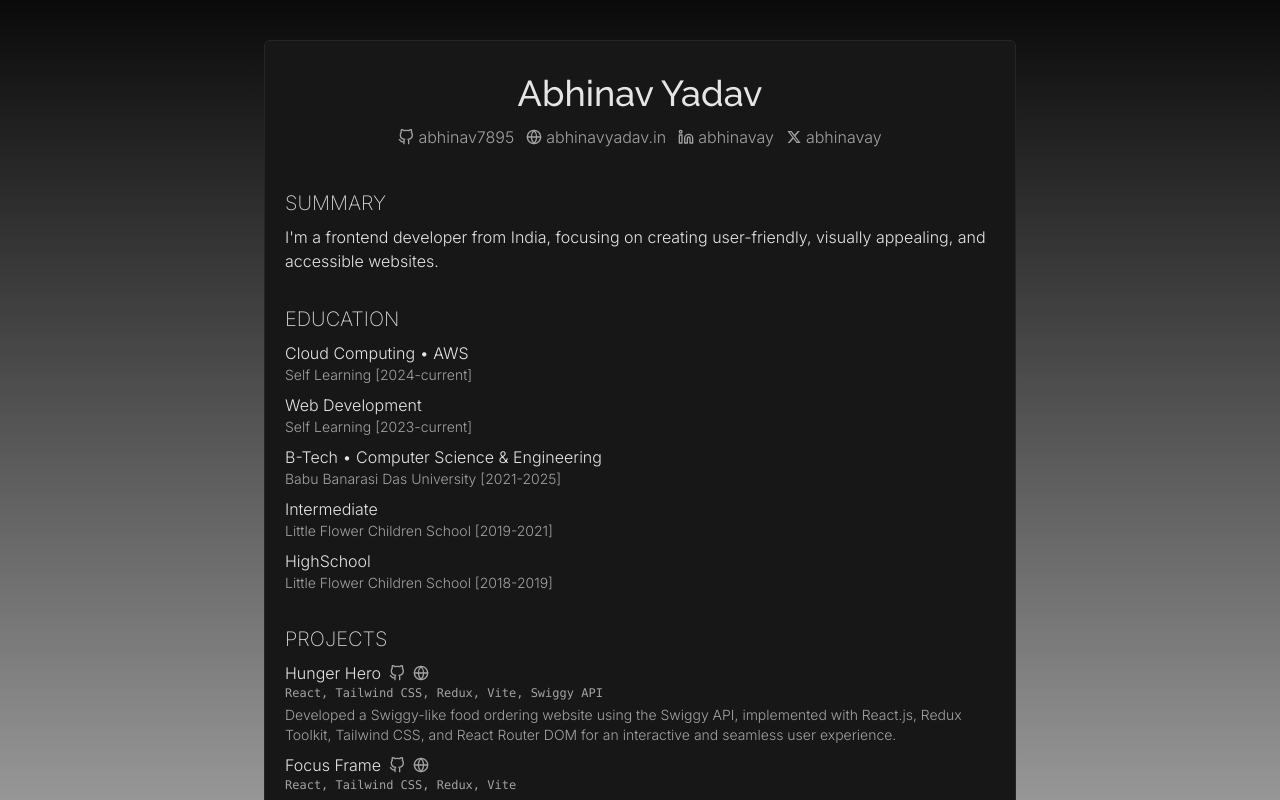
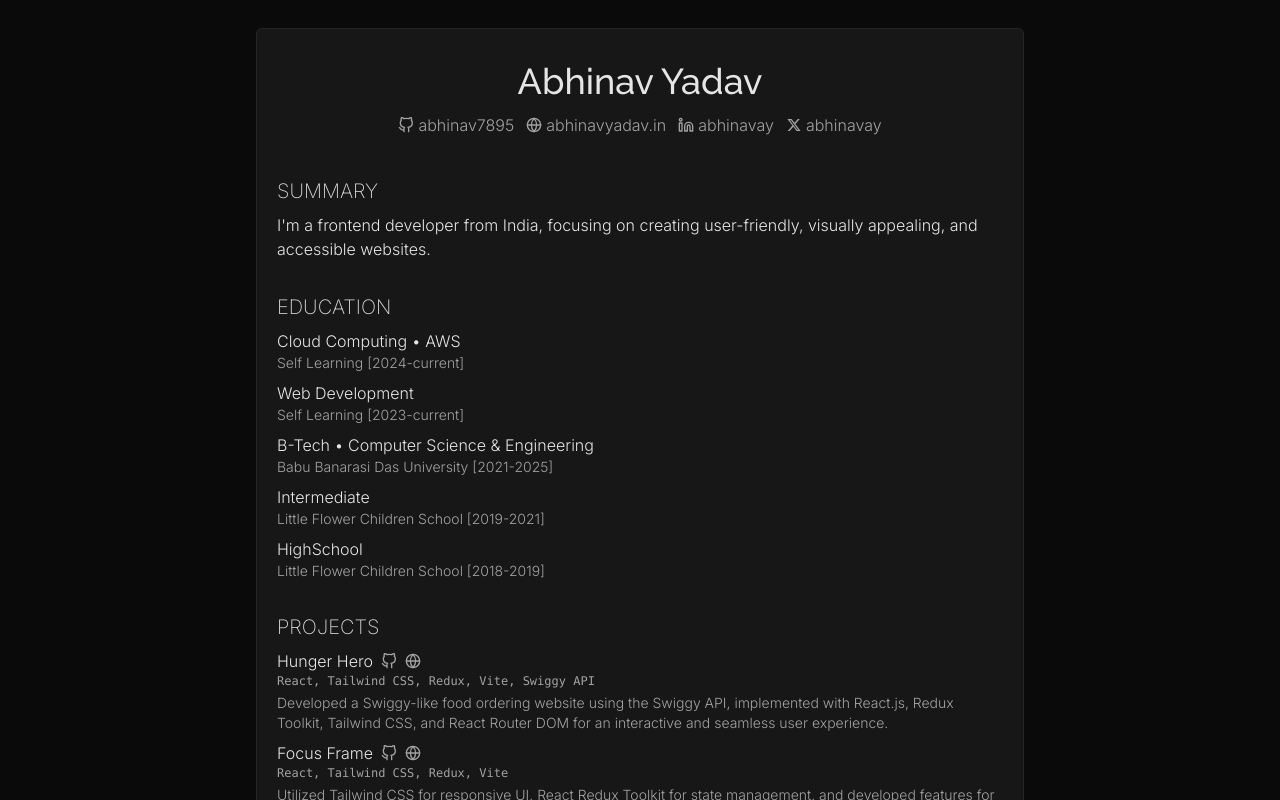
Before and after one commit to abhinav7895/cv, a Next.js app: page / in a window 1280 px wide. Shown: the top 800 px of the page. Built offline with nearby package versions, Linux system fonts and the light colour scheme.

Commit message:
refactor: Update body background color in layout.tsx and page.tsx

```diff
--- a/src/app/layout.tsx
+++ b/src/app/layout.tsx
@@ -27,7 +27,7 @@
       <head>
         <link rel="icon" type="image/png" href="/favicon.ico" />
       </head>
-      <body className={inter.className + " bg-neutral-950"}>{children}</body>
+      <body className={inter.className + " "}>{children}</body>
     </html>
   );
 }
--- a/src/app/page.tsx
+++ b/src/app/page.tsx
@@ -9,8 +9,8 @@
 
 export default function Home() {
   return (
-    <main className="max-w-3xl px-2 py-10 w-full mx-auto h-full min-h-screen">
-      <div className="w-full flex px-4 sm:px-5 py-8 flex-col gap-2 h-full bg-neutral-900 rounded-md border border-neutral-800">
+    <main className=" w-full  bg-neutral-950 p-3 sm:p-7  ">
+      <div className="w-full max-w-3xl  min-h-screen mx-auto  flex px-4 sm:px-5 py-8 flex-col gap-2 h-full bg-neutral-900 rounded-md border border-neutral-800">
         <Name>
           {name}
         </Name>
```
